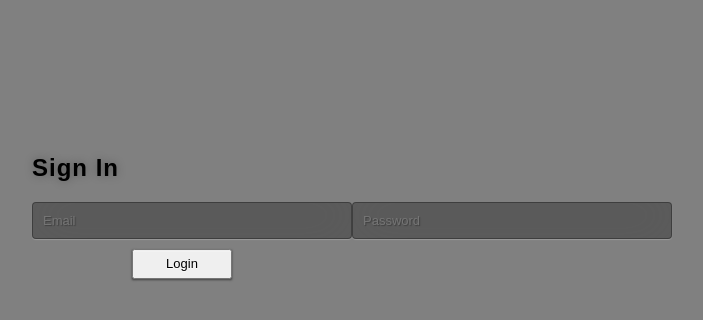
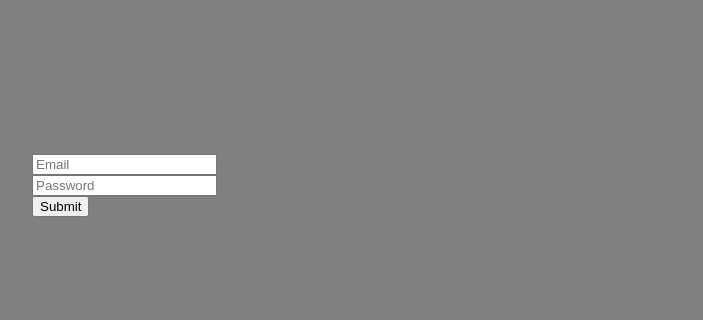
Before and after one commit to Ugerpaul17/time-tracker-app, a Next.js app: page / in a window 1280 px wide. Shown: the top 320 px of the page, without its empty margins (288-991 px from the left). Built offline with nearby package versions, Linux system fonts and the light colour scheme.

Commit message:
refactor the login form

```diff
--- a/components/Login.js
+++ b/components/Login.js
@@ -1,38 +1,23 @@
 import styles from '../styles/Login.module.css'
+import { Form,  Button } from 'react-bootstrap';
 
 
 function Login() {
   return (
     <div className={styles.container}>
-      <div className={styles.title}>
+      {/* <div className={styles.title}>
         <h2>Sign In</h2>
-      </div>
-      <div>
-        <form className={styles.form}>
-          <input
-            id="email"
-            name="email"
-            type="text"
-            placeholder="Email"
-            autoComplete="email"
-            required
-            className={styles.inputBoxEmail}
-          />
-          <input
-            id="password"
-            name="password"
-            placeholder="Password"
-            type="password"
-            required
-            className={styles.inputBoxEmail}
-          />
-          <div>
-            <button type="submit" className={styles.but}>
-              Login
-            </button>
-          </div>
-        </form>
-      </div>
+      </div> */}
+      <Form>
+        <Form.Group className={styles.group}>
+          <Form.Control placeholder="Email" />
+          <Form.Group />
+          <Form.Group>
+            <Form.Control placeholder="Password" />
+          </Form.Group>
+            <Button>Submit</Button>
+        </Form.Group>
+      </Form>
     </div>
   );
 }
```
